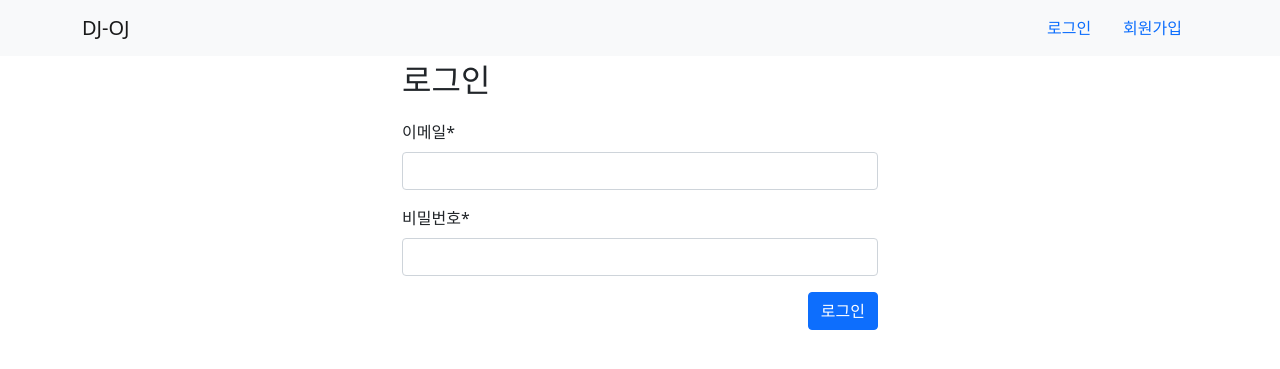
After one commit to gghotted/dj-oj, a Django app: page /users/login/ in a window 1280 px wide. The commit adds this page. Shown: the top 369 px of the page. Run offline with Django 4.2, Linux system fonts and the light colour scheme; some libraries are stand-ins or nearby versions.

Commit message:
OJ-2 login 페이지 추가

```diff
--- a/dj_oj/config/settings.py
+++ b/dj_oj/config/settings.py
@@ -139,6 +139,9 @@ AUTH_PASSWORD_VALIDATORS = [
     },
 ]
 
+LOGIN_REDIRECT_URL = '/'
+LOGOUT_REDIRECT_URL = '/'
+
 CRISPY_ALLOWED_TEMPLATE_PACKS = "bootstrap5"
 
 CRISPY_TEMPLATE_PACK = "bootstrap5"
--- a/dj_oj/core/templates/core/base_site.html
+++ b/dj_oj/core/templates/core/base_site.html
@@ -16,12 +16,12 @@
                 <li>
                     <hr class="dropdown-divider">
                 </li>
-                <li><a class="dropdown-item" href="#">로그아웃</a></li>
+                <li><a class="dropdown-item" href="{% url 'users:logout' %}">로그아웃</a></li>
             </ul>
         </div>
         {% else %}
         <div class="nav-item d-flex">
-            <a class="nav-link" href="#">로그인</a>
+            <a class="nav-link" href="{% url 'users:login' %}">로그인</a>
             <a class="nav-link" href="{% url 'users:signup' %}">회원가입</a>
         </div>
         {% endif %}
--- a/dj_oj/users/forms.py
+++ b/dj_oj/users/forms.py
@@ -1,5 +1,5 @@
 from django import forms
-from django.contrib.auth import password_validation
+from django.contrib.auth import authenticate, password_validation
 from django.forms import ValidationError
 
 from users.models import User
@@ -46,3 +46,24 @@ class UserCreationForm(forms.ModelForm):
     def save(self, commit=True):
         self.instance.set_password(self.cleaned_data['password1'])
         return super().save(commit)
+
+
+class LoginForm(forms.Form):
+
+    email = forms.EmailField(
+        label='이메일',
+    )
+    password = forms.CharField(
+        label='비밀번호',
+        widget=forms.PasswordInput(),
+    )
+
+    def clean(self):
+        email = self.cleaned_data.get('email')
+        password = self.cleaned_data.get('password')
+
+        self.user = authenticate(None, email=email, password=password)
+        if not self.user:
+            raise ValidationError('일치하는 유저 정보가 없습니다')
+
+        return self.cleaned_data
--- /dev/null
+++ b/dj_oj/users/templates/users/login.html
@@ -0,0 +1,21 @@
+{% extends 'core/base_site.html' %}
+{% load crispy_forms_tags %}
+
+{% block title %} 로그인 {% endblock %}
+
+{% block wrapped_content %}
+<div class="container" style="max-width: 500px;">
+    <div class="row">
+        <p class="fs-2">로그인</p>
+    </div>
+    <div class="row">
+        <form method="post">
+            {% csrf_token %}
+            {{ form | crispy }}
+            <div class="d-grid d-md-flex justify-content-md-end">
+                <button type="submit" class="btn btn-primary">로그인</button>
+            </div>
+        </form>
+    </div>
+</div>
+{% endblock %}
--- a/dj_oj/users/urls.py
+++ b/dj_oj/users/urls.py
@@ -1,9 +1,12 @@
+from django.contrib.auth.views import LogoutView
 from django.urls import path
 
-from users.views import SignupView
+from users.views import LoginView, SignupView
 
 app_name = 'users'
 
 urlpatterns = [
     path('signup/', SignupView.as_view(), name='signup'),
+    path('login/', LoginView.as_view(), name='login'),
+    path('logout/', LogoutView.as_view(), name='logout'),
 ]
--- a/dj_oj/users/views.py
+++ b/dj_oj/users/views.py
@@ -1,10 +1,23 @@
+from django.conf import settings
+from django.contrib.auth import login
+from django.contrib.auth.views import RedirectURLMixin
 from django.urls import reverse_lazy
-from django.views.generic import CreateView
+from django.views.generic import CreateView, FormView
 
-from users.forms import UserCreationForm
+from users.forms import LoginForm, UserCreationForm
 
 
 class SignupView(CreateView):
     template_name = 'users/signup.html'
     form_class = UserCreationForm
-    success_url = reverse_lazy('home')
+    success_url = reverse_lazy('users:login')
+
+
+class LoginView(RedirectURLMixin, FormView):
+    template_name = 'users/login.html'
+    form_class = LoginForm
+    next_page = settings.LOGIN_REDIRECT_URL
+
+    def form_valid(self, form):
+        login(self.request, form.user)
+        return super().form_valid(form)
```
